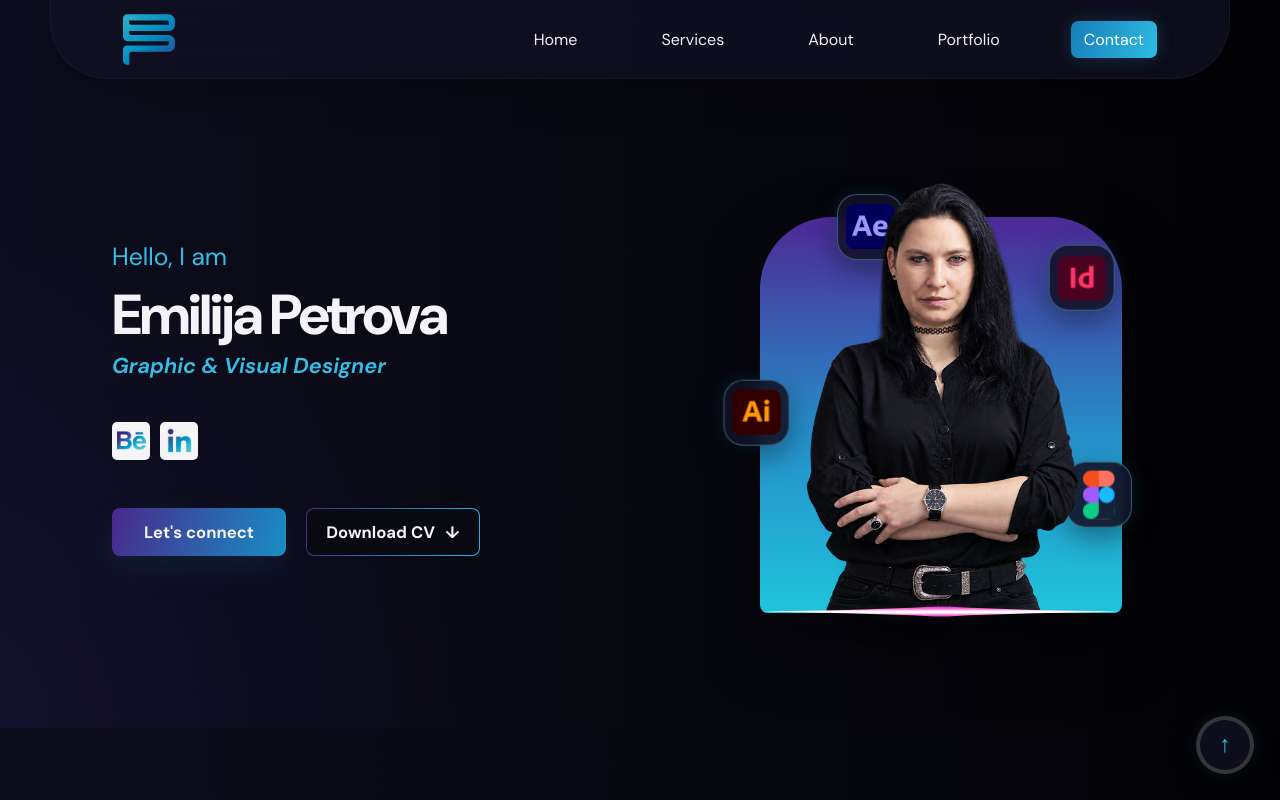
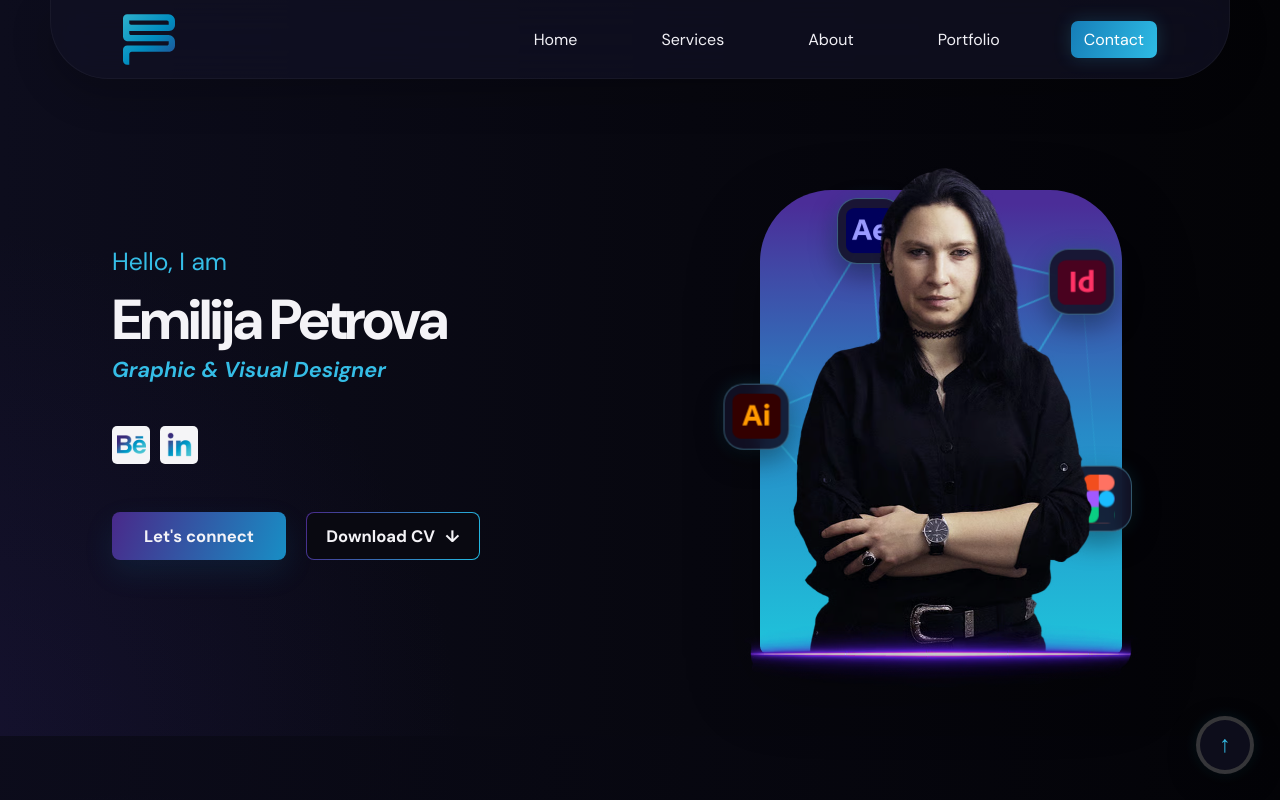
Before and after one commit to NikoDola/emilija-petrova, a Next.js app: page / in a window 1280 px wide. Shown: the top 800 px of the page. Built offline with nearby package versions, Linux system fonts and the light colour scheme.

Commit message:
image change

```diff
--- a/src/app/page.js
+++ b/src/app/page.js
@@ -47,6 +47,31 @@ const softwares = [
   { name: "Figma", icon: "/images/personal/figma-icon.svg" },
 ];
 
+const orbitPoints = softwares.map((_, index) => {
+  const angle = (index * Math.PI * 2) / softwares.length;
+
+  return {
+    x: 50 + Math.cos(angle) * 50,
+    y: 50 + Math.sin(angle) * 50,
+  };
+});
+
+const softwareConnections = softwares.flatMap((software, fromIndex) =>
+  softwares.slice(fromIndex + 1).map((targetSoftware, relativeIndex) => {
+    const toIndex = fromIndex + relativeIndex + 1;
+
+    return {
+      from: orbitPoints[fromIndex],
+      key: `${software.name}-${targetSoftware.name}`,
+      strength:
+        software.name.startsWith("Adobe") && targetSoftware.name.startsWith("Adobe")
+          ? "strong"
+          : "subtle",
+      to: orbitPoints[toIndex],
+    };
+  }),
+);
+
 function ArrowUpRight() {
   return <span aria-hidden="true">↗</span>;
 }
@@ -57,6 +82,27 @@ function Portrait({ eager = false, showSoftwareOrbit = false }) {
       <span className={styles.portraitGlow} aria-hidden="true" />
       {showSoftwareOrbit && (
         <div className={styles.softwareOrbit} aria-hidden="true">
+          <svg
+            className={styles.softwareConnections}
+            viewBox="0 0 100 100"
+            preserveAspectRatio="none"
+          >
+            {softwareConnections.map((connection) => (
+              <line
+                className={
+                  connection.strength === "strong"
+                    ? styles.softwareConnectionStrong
+                    : styles.softwareConnectionSubtle
+                }
+                x1={connection.from.x}
+                y1={connection.from.y}
+                x2={connection.to.x}
+                y2={connection.to.y}
+                vectorEffect="non-scaling-stroke"
+                key={connection.key}
+              />
+            ))}
+          </svg>
           {softwares.map((software, index) => (
             <span
               className={styles.softwareOrbitTrack}
@@ -78,6 +124,14 @@ function Portrait({ eager = false, showSoftwareOrbit = false }) {
         height={620}
         loading={eager ? "eager" : "lazy"}
         fetchPriority={eager ? "high" : undefined}
+        sizes="(max-width: 720px) 78vw, 430px"
+      />
+      <Image
+        className={styles.neonLine}
+        src="/images/personal/neon-line.avif"
+        alt=""
+        width={815}
+        height={165}
         sizes="(max-width: 720px) 78vw, 430px"
       />
     </div>
--- a/src/app/page.module.css
+++ b/src/app/page.module.css
@@ -230,43 +230,16 @@
   isolation: isolate;
 }
 
-.portraitWrap::after {
+.neonLine {
   position: absolute;
   z-index: 3;
-  right: 8%;
-  top: 98.5%;
-  left: 8%;
-  height: 10px;
-  content: "";
-  background: linear-gradient(
-    180deg,
-    #f238bc 0%,
-    #ff78dc 22%,
-    #ffffff 42%,
-    #ffffff 58%,
-    #ff78dc 78%,
-    #e92ead 100%
-  );
-  clip-path: polygon(
-    0 50%,
-    24% 34%,
-    42% 12%,
-    48% 0,
-    52% 0,
-    58% 12%,
-    76% 34%,
-    100% 50%,
-    76% 66%,
-    58% 88%,
-    52% 100%,
-    48% 100%,
-    42% 88%,
-    24% 66%
-  );
-  filter:
-    drop-shadow(0 0 2px #ff3fc2)
-    drop-shadow(0 0 6px rgba(144, 50, 255, 0.95))
-    drop-shadow(0 0 13px rgba(28, 147, 255, 0.95));
+  top: 89%;
+  left: 50%;
+  display: block;
+  width: 120%;
+  height: auto;
+  transform: translateX(-50%);
+  pointer-events: none;
 }
 
 .portraitGlow {
@@ -292,9 +265,36 @@
 .softwareOrbitTrack {
   --orbit-duration: 22s;
   position: absolute;
+  z-index: 1;
   inset: 0;
   animation: software-orbit var(--orbit-duration) linear infinite;
   animation-delay: var(--orbit-delay);
+}
+
+.softwareConnections {
+  position: absolute;
+  z-index: 0;
+  inset: 0;
+  width: 100%;
+  height: 100%;
+  overflow: visible;
+  animation: software-orbit 22s linear infinite;
+}
+
+.softwareConnectionStrong,
+.softwareConnectionSubtle {
+  stroke: var(--cyan);
+  stroke-linecap: round;
+}
+
+.softwareConnectionStrong {
+  stroke-width: 2px;
+  opacity: 0.55;
+}
+
+.softwareConnectionSubtle {
+  stroke-width: 0.75px;
+  opacity: 0.28;
 }
 
 .softwareOrbitIcon {
```
Also changed, not shown: public/images/personal/neon-line.avif (added), public/images/personal/profile-image.avif.
